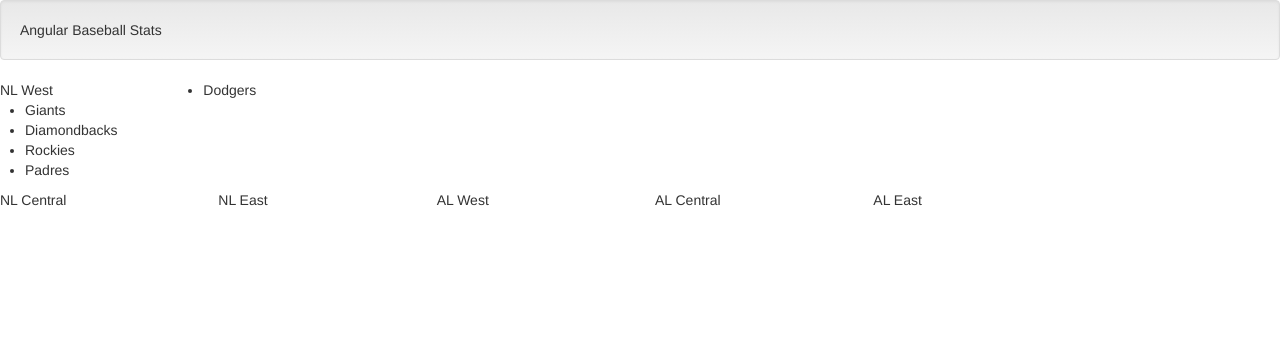
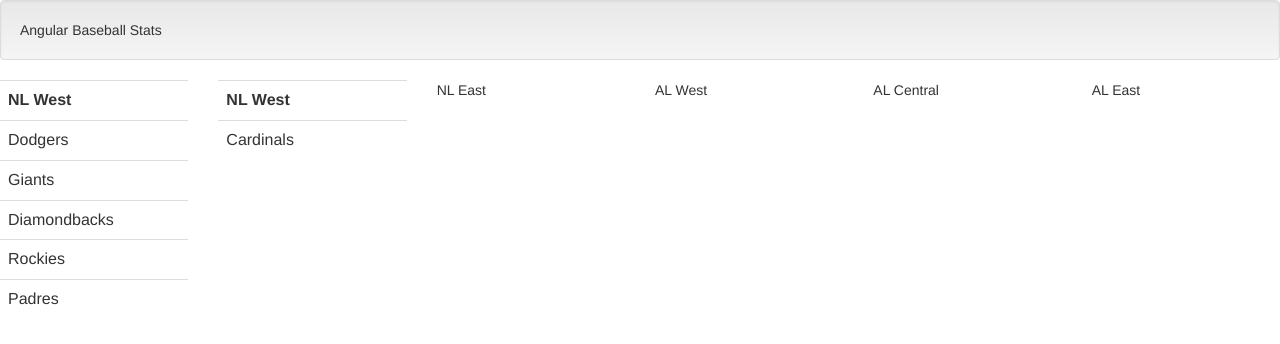
Before and after one commit to joelpalmer/Angular-Baseball-Stats, a website: page index.html in a window 1280 px wide. Drawn offline with nearby package versions, Linux system fonts and the light colour scheme.

Commit message:
^x Bootstrap, format and filter updates for main standings

```diff
--- a/index.html
+++ b/index.html
@@ -6,14 +6,28 @@
   {name:'Giants', division: 'NL West'},
   {name:'Diamondbacks', division: 'NL West'},
   {name:'Rockies', division: 'NL West'},
-  {name:'Padres', division: 'NL West' }
+  {name:'Padres', division: 'NL West' },
+  {name: 'Cardinals', division: 'NL Central'}
 ]">Angular Baseball Stats</div>
   <div class="row">
-  <div class="col-md-2">NL West</div>
-  <ul>
-  	<li ng-repeat="team in teams">{{team.name}}</li>
-  </ul>
-  <div class="col-md-2">NL Central</div>
+  <div class="col-md-2">
+    <div class="table-responsive">
+  <table class="table">
+    <th>NL West</th>
+    <tr ng-repeat="team in teams | filter: 'NL West' ">
+    <td >{{team.name}}</td>
+  </tr>
+  </table>
+</div></div>
+
+  <div class="col-md-2"> <div class="table-responsive">
+  <table class="table">
+    <th>NL West</th>
+    <tr ng-repeat="team in teams | filter: 'NL Central' ">
+    <td >{{team.name}}</td>
+  </tr>
+  </table>
+</div></div>
   <div class="col-md-2">NL East</div>
   <div class="col-md-2">AL West</div>
   <div class="col-md-2">AL Central</div>
```
